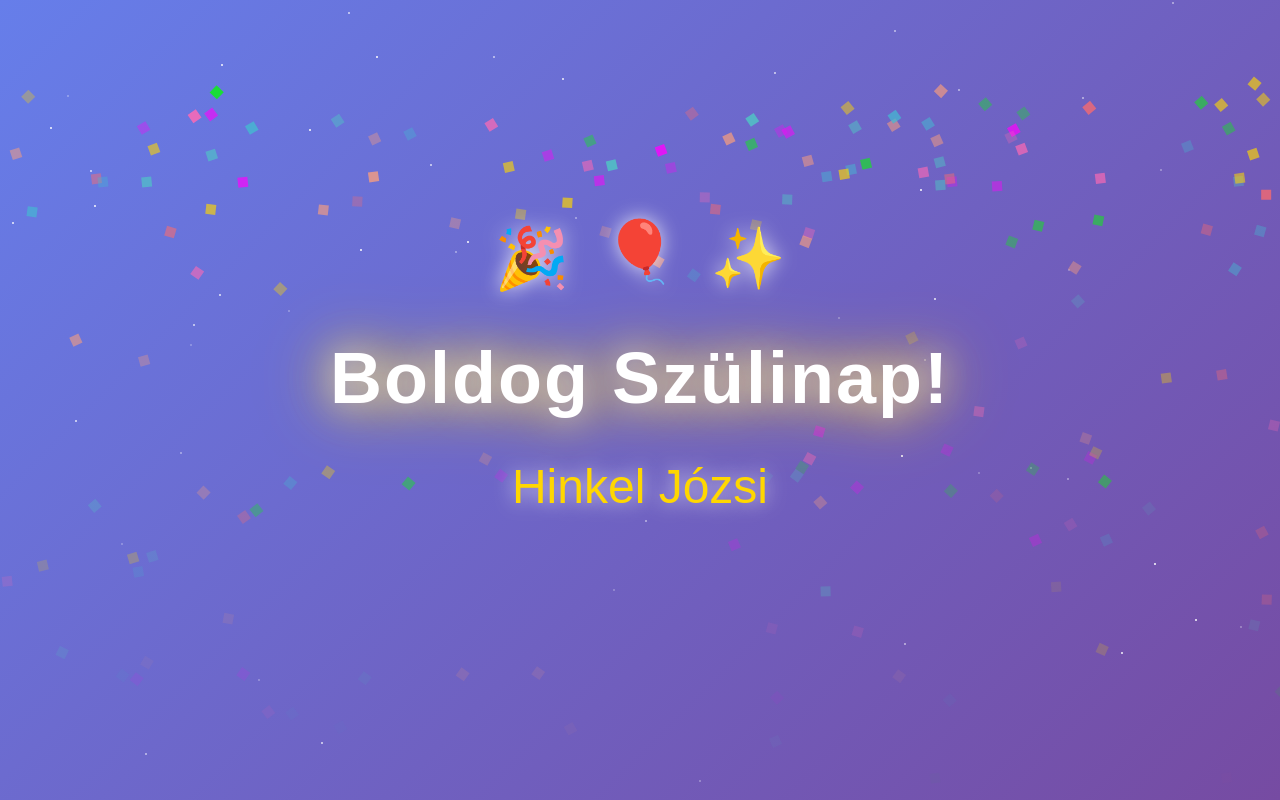
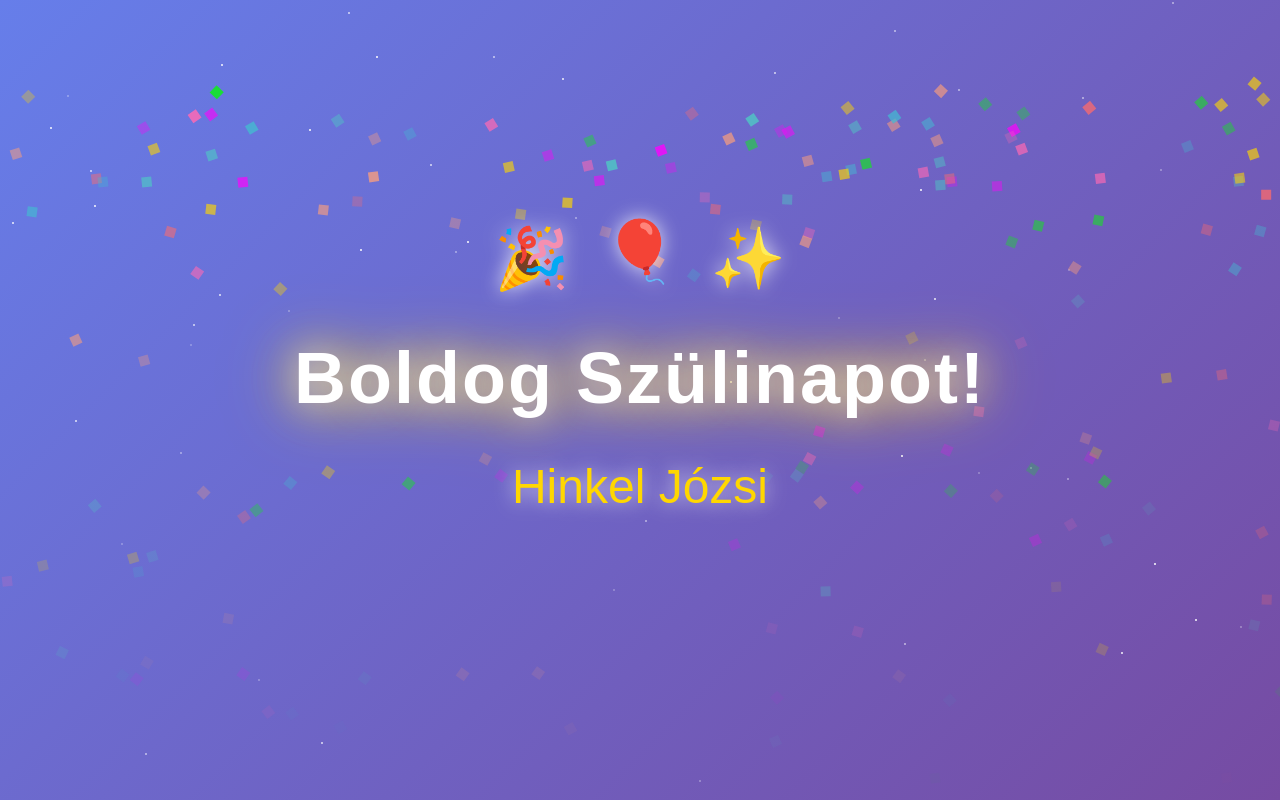
Before and after one commit to dancerdan15/test-project, a plain HTML site: page index.html in a window 1280 px wide. Drawn offline with Linux system fonts and the light colour scheme.

Commit message:
Fix: szülinap -> szülinapot

```diff
--- a/index.html
+++ b/index.html
@@ -3,7 +3,7 @@
 <head>
     <meta charset="UTF-8">
     <meta name="viewport" content="width=device-width, initial-scale=1.0">
-    <title>Boldog Szülinap! 🎉</title>
+    <title>Boldog Szülinapot! 🎉</title>
     <style>
         * {
             margin: 0;
@@ -134,7 +134,7 @@
             <span class="emoji emoji2">🎈</span>
             <span class="emoji emoji3">✨</span>
         </div>
-        <h1>Boldog Szülinap!</h1>
+        <h1>Boldog Szülinapot!</h1>
         <div class="message">Hinkel Józsi</div>
     </div>
 
```
